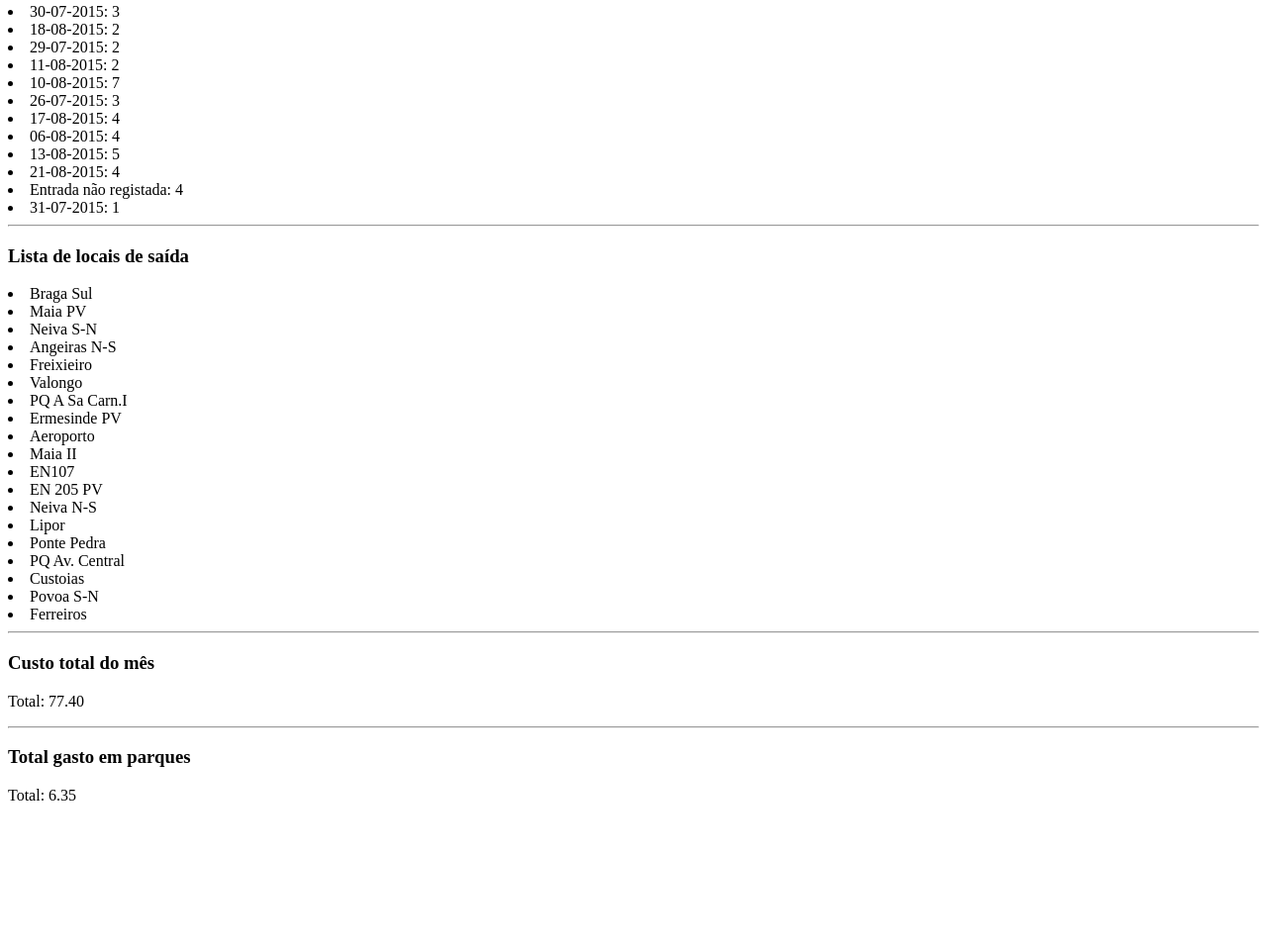
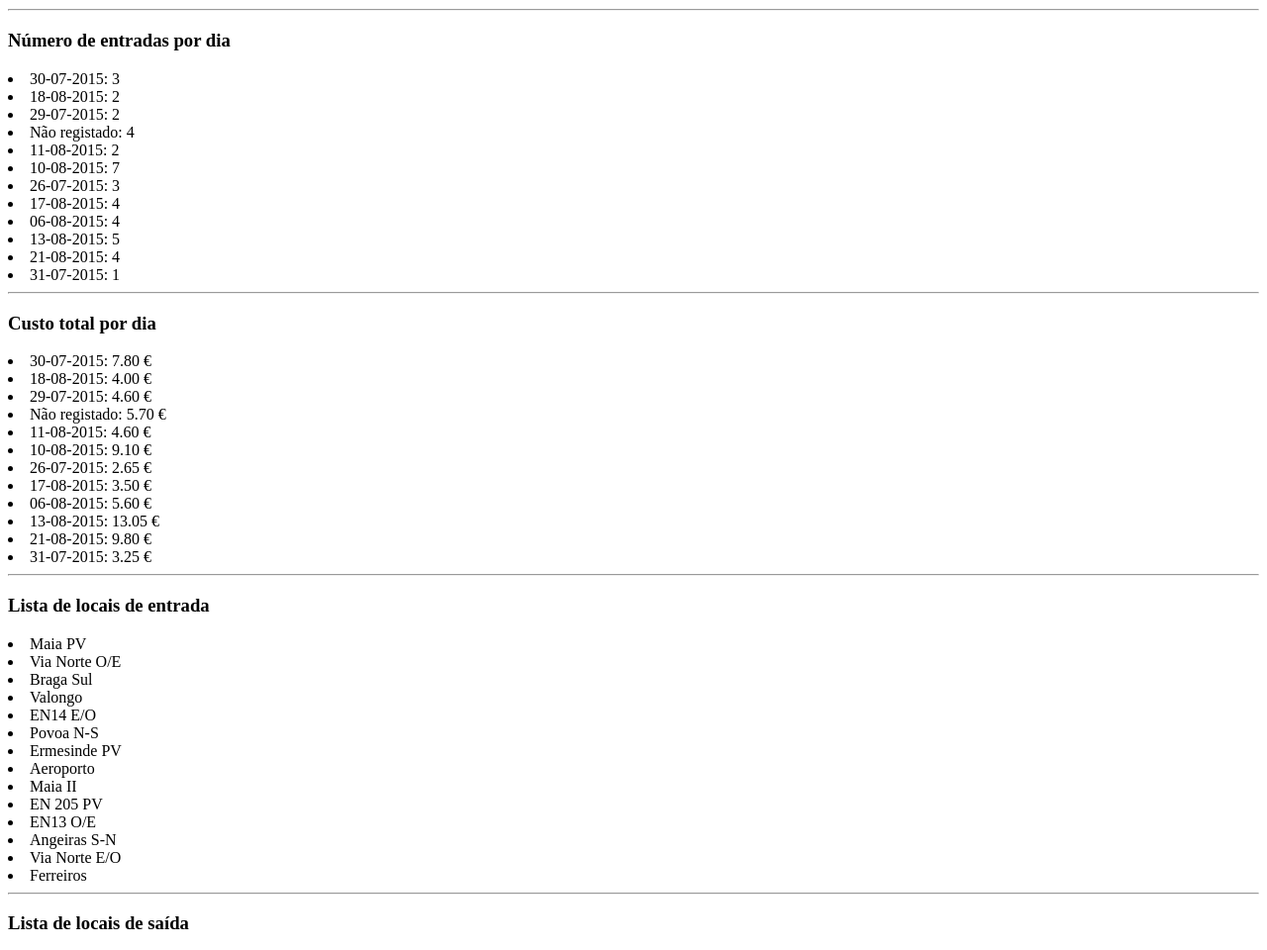
Before and after one commit to Guiguerreiro39/language-processes, a plain HTML site: page script/index.html in a window 1280 px wide. Shown: the part 245-1205 px from the top of the page at 99% size. Before the commit the page ends 1074 px from the top, so only its background shows below. Drawn offline with Linux system fonts and the light colour scheme.

Commit message:
Update on project.gawk .. 11:48 13-03

```diff
--- a/script/index.html
+++ b/script/index.html
@@ -3,12 +3,15 @@
 <hr></hr>
 <p> <b> Nome:  </b>PEDRO MANUEL RANGEL SANTOS HENRIQUES </p>
 <p> <b> Morada:  </b>RUA XXX </p>
+<p> <b> Localidade:  </b>BRAGA </p>
+<p> <b> Código Postal:  </b>4715-012 BRAGA </p>
 <p> <b> Matrícula:  </b>00-LJ-11 </p>
 <hr></hr>
 <h3> Número de entradas por dia </h3>
 <li> 30-07-2015: 3 </li>
 <li> 18-08-2015: 2 </li>
 <li> 29-07-2015: 2 </li>
+<li> Não registado: 4 </li>
 <li> 11-08-2015: 2 </li>
 <li> 10-08-2015: 7 </li>
 <li> 26-07-2015: 3 </li>
@@ -16,8 +19,37 @@
 <li> 06-08-2015: 4 </li>
 <li> 13-08-2015: 5 </li>
 <li> 21-08-2015: 4 </li>
-<li> Entrada não registada: 4 </li>
 <li> 31-07-2015: 1 </li>
+<hr></hr>
+<h3> Custo total por dia </h3>
+<li> 30-07-2015: 7.80 € </li>
+<li> 18-08-2015: 4.00 € </li>
+<li> 29-07-2015: 4.60 € </li>
+<li> Não registado: 5.70 € </li>
+<li> 11-08-2015: 4.60 € </li>
+<li> 10-08-2015: 9.10 € </li>
+<li> 26-07-2015: 2.65 € </li>
+<li> 17-08-2015: 3.50 € </li>
+<li> 06-08-2015: 5.60 € </li>
+<li> 13-08-2015: 13.05 € </li>
+<li> 21-08-2015: 9.80 € </li>
+<li> 31-07-2015: 3.25 € </li>
+<hr></hr>
+<h3> Lista de locais de entrada </h3>
+<li> Maia PV </li>
+<li> Via Norte O/E </li>
+<li> Braga Sul </li>
+<li> Valongo </li>
+<li> EN14 E/O </li>
+<li> Povoa N-S </li>
+<li> Ermesinde PV </li>
+<li> Aeroporto </li>
+<li> Maia II </li>
+<li> EN 205 PV </li>
+<li> EN13 O/E </li>
+<li> Angeiras S-N </li>
+<li> Via Norte E/O </li>
+<li> Ferreiros </li>
 <hr></hr>
 <h3> Lista de locais de saída </h3>
 <li> Braga Sul </li>
@@ -41,8 +73,8 @@
 <li> Ferreiros </li>
 <hr></hr>
 <h3> Custo total do mês </h3>
-<p> Total: 77.40 </p>
+<p> Total: 77.40 € </p>
 <hr></hr>
 <h3> Total gasto em parques </h3>
-<p> Total: 6.35 </p>
+<p> Total: 6.35 € </p>
 </body> </html>
```
Also changed, not shown: 1 other file.
